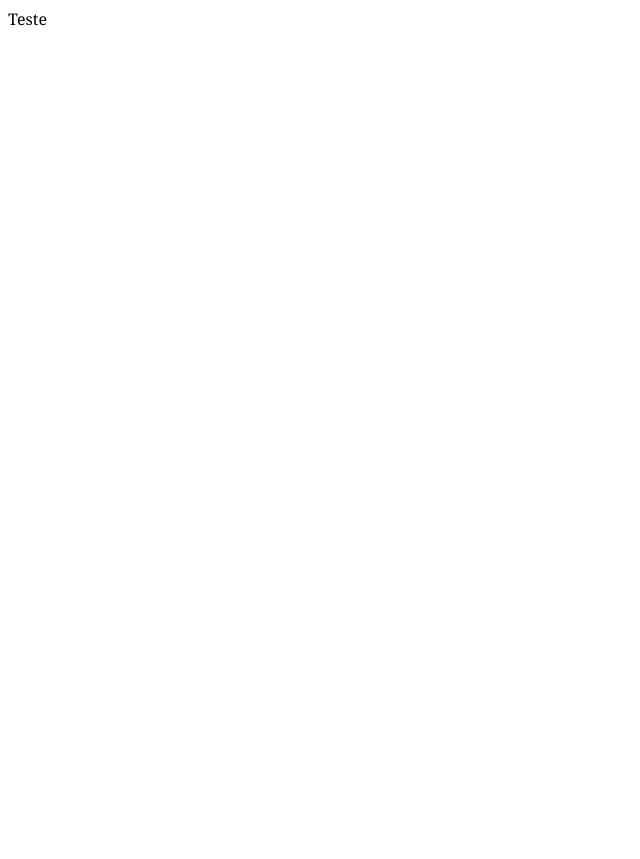
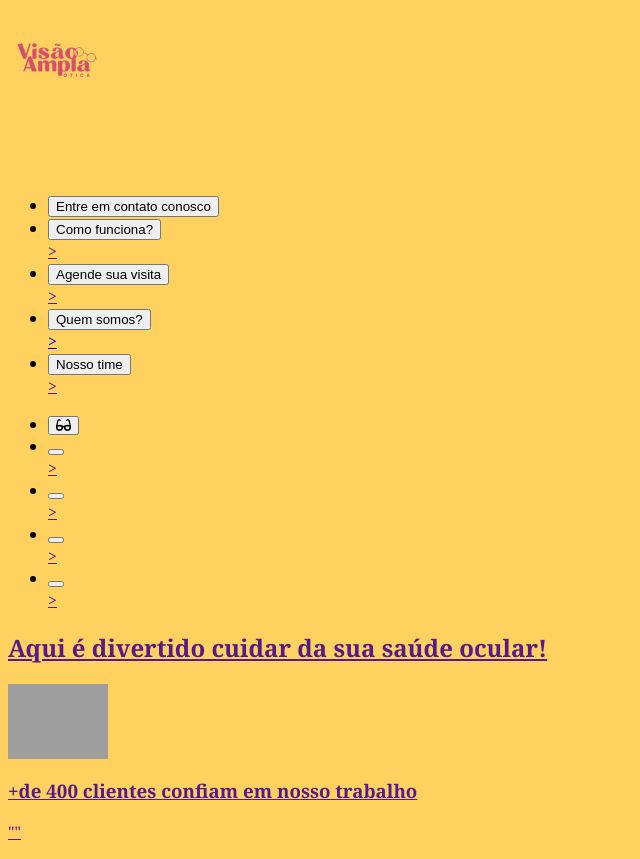
Before and after one commit to CostaEdu/visaoAmpla, a plain HTML site: page index.html in a window 1280 px wide. Shown: the whole page, without its empty margins (0-640 px from the left). Before the commit the page ends 800 px from the top, so only its background shows below. Drawn offline with Linux system fonts and the light colour scheme; grey boxes are pictures that could not be loaded; files whose address does not match are found by name.

Commit message:
enviando alterações

```diff
--- a/CSS/style.css
+++ b/CSS/style.css
@@ -1,7 +1,25 @@
+* {
+    box-sizing: border-box;
+}
+
 body {
     font-family: 'Noto Serif', serif;
+    background-color:#FFD25F;
 }
+
 img {
     width: 100px;
     background: ;
 }
+
+p {
+
+}
+
+h1 {
+    color: #FFD25F;
+    font-family: ;
+}
+header {
+
+}
--- a/index.html
+++ b/index.html
@@ -7,10 +7,46 @@
     <link rel="preconnect" href="https://fonts.googleapis.com">
     <link rel="preconnect" href="https://fonts.gstatic.com" crossorigin>
     <link href="https://fonts.googleapis.com/css2?family=Noto+Serif:ital,wght@0,400;0,700;1,400;1,700&display=swap" rel="stylesheet">
+    <link rel="stylesheet" href="https://cdnjs.cloudflare.com/ajax/libs/font-awesome/6.2.1/css/all.min.css" integrity="sha512-MV7K8+y+gLIBoVD59lQIYicR65iaqukzvf/nwasF0nqhPay5w/9lJmVM2hMDcnK1OnMGCdVK+iQrJ7lzPJQd1w==" crossorigin="anonymous" referrerpolicy="no-referrer" />
     <title>Visão Ampla</title>
 </head>
 <body>
-   <p>Teste</p>
+    <main>
+        <header>
+            <img src="../visaoAmpla/img/logoRosaChoque.png" alt="Logo visão Ampla">
+            <h1>Armação e lentes de grau</h1>
+            <nav>
+                <ul>
+                    <li><a href=""> <button>Entre em contato conosco</button></li>
+                    <li><a href=""> <button>Como funciona?</button></li>>
+                    <li><a href=""> <button>Agende sua visita</button></li>>
+                    <li><a href="../visaoAmpla/pagina2.html"> <button>Quem somos?</button></li>>
+                    <li><a href=""> <button>Nosso time</button></li>>
+                </ul>
+            </nav>
+        </header>
+        <section>
+            <!-- carrosel de modelos com os óculos -->
+            <ul>
+                <li><a href=""> <button> <i class="fa-solid fa-glasses"></i></button></li>
+                <li><a href=""> <button></button></li>>
+                <li><a href=""> <button></button></li>>
+                <li><a href=""> <button></button></li>>
+                <li><a href=""> <button></button></li>>
+            </ul>
+        </section>
+        <section>
+                <!-- fotos de modelos com óculos? -->
+                <h2>Aqui é divertido cuidar da sua saúde ocular!</h2>
+                <img src="../visaoAmpla/img/modelo1.JPG" alt="Modelo com óculos">
+            </section>
+            <section>
+                <!-- depoimentos -->
+                <h3>+de 400 clientes confiam em nosso trabalho</h3>
+                <p>""</p>
+            </section>
+    </main>
+
     <script src="index.js"></script>
 </body>
 </html>
```
Also changed, not shown: CSS/pagina2.css (added), img/logoLaranja.png (added), img/logoRosaChoque.png (added), pagina2.html (added), 1 other file.
